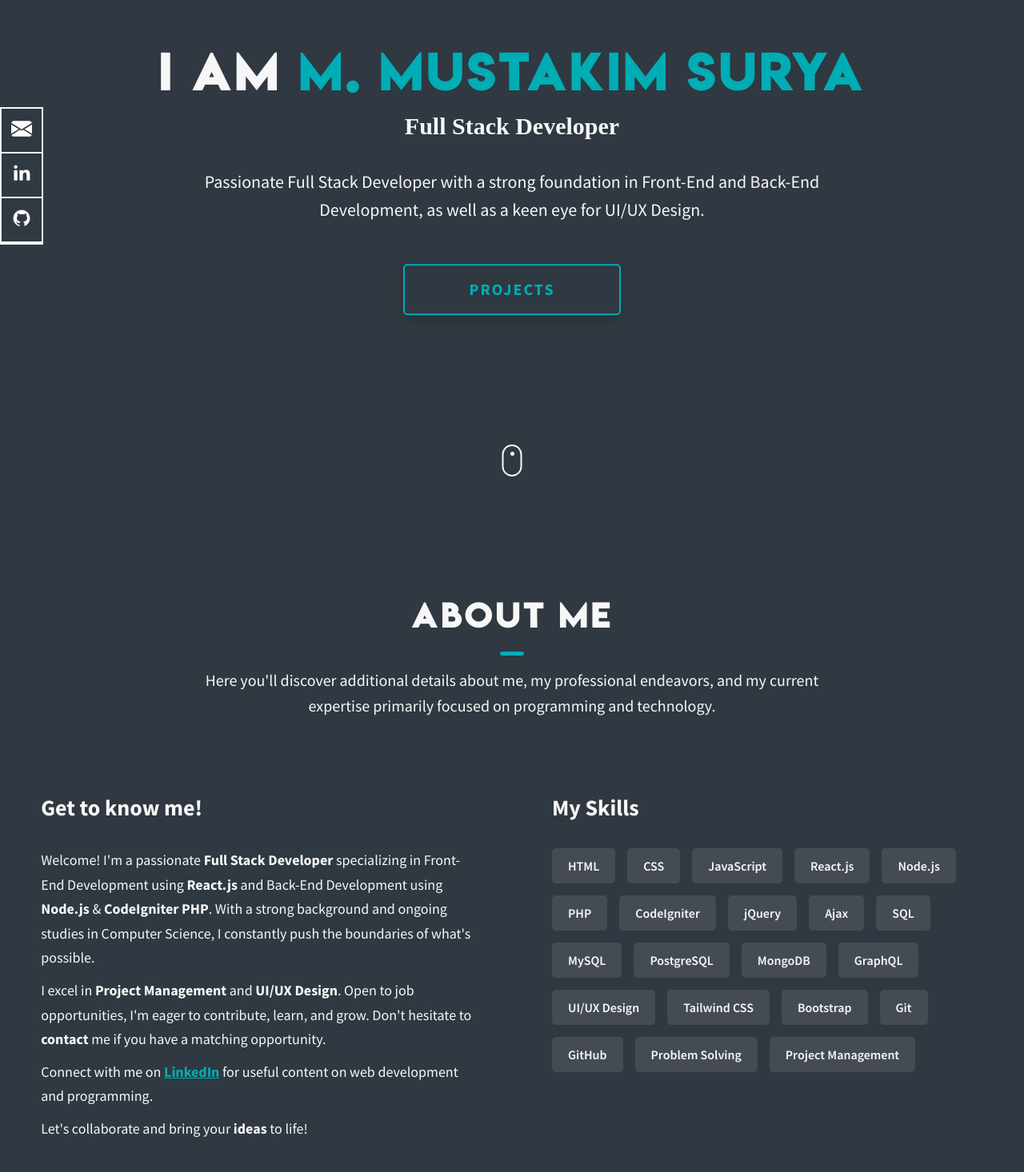
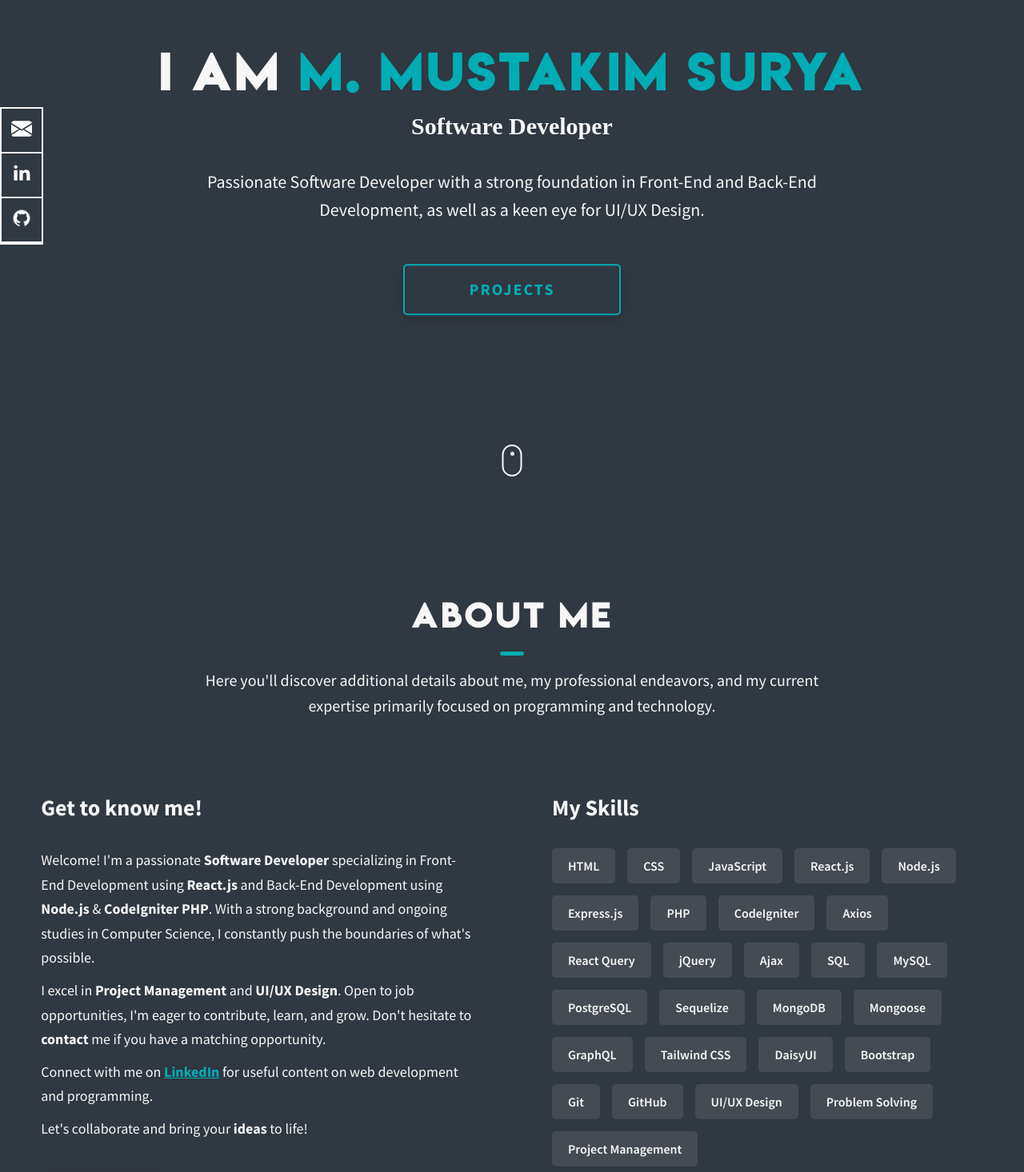
Before and after one commit to takimsry/takimsurya, a React (Create React App) app: page / in a window 1280 px wide. Shown: the part 180-1646 px from the top of the page at 80% size. Built offline with nearby package versions, Linux system fonts and the light colour scheme; a web font is replaced by a local one.

Commit message:
tagline and skills changed

```diff
--- a/src/components/Dashboard/About.jsx
+++ b/src/components/Dashboard/About.jsx
@@ -15,7 +15,7 @@ const About = () => {
             <h3 className="about__content-title">Get to know me!</h3>
             <div className="about__content-details">
               <p className="about__content-details-para">
-                Welcome! I'm a passionate <strong>Full Stack Developer</strong> specializing in Front-End Development using <strong>React.js</strong> and Back-End Development using <strong>Node.js</strong> & <strong>CodeIgniter PHP</strong>. With a strong background and ongoing studies in Computer Science, I constantly push the boundaries of what's possible.
+                Welcome! I'm a passionate <strong>Software Developer</strong> specializing in Front-End Development using <strong>React.js</strong> and Back-End Development using <strong>Node.js</strong> & <strong>CodeIgniter PHP</strong>. With a strong background and ongoing studies in Computer Science, I constantly push the boundaries of what's possible.
               </p>
               <p className="about__content-details-para">
                 I excel in <strong>Project Management</strong> and <strong>UI/UX Design</strong>. Open to job opportunities, I'm eager to contribute, learn, and grow. Don't hesitate to <strong>contact</strong> me if you have a matching opportunity.
@@ -39,20 +39,26 @@ const About = () => {
               <div className="skills__skill">JavaScript</div>
               <div className="skills__skill">React.js</div>
               <div className="skills__skill">Node.js</div>
+              <div className="skills__skill">Express.js</div>
               <div className="skills__skill">PHP</div>
               <div className="skills__skill">CodeIgniter</div>
+              <div className="skills__skill">Axios</div>
+              <div className="skills__skill">React Query</div>
               <div className="skills__skill">jQuery</div>
               <div className="skills__skill">Ajax</div>
               <div className="skills__skill">SQL</div>
               <div className="skills__skill">MySQL</div>
               <div className="skills__skill">PostgreSQL</div>
+              <div className="skills__skill">Sequelize</div>
               <div className="skills__skill">MongoDB</div>
+              <div className="skills__skill">Mongoose</div>
               <div className="skills__skill">GraphQL</div>
-              <div className="skills__skill">UI/UX Design</div>
               <div className="skills__skill">Tailwind CSS</div>
+              <div className="skills__skill">DaisyUI</div>
               <div className="skills__skill">Bootstrap</div>
               <div className="skills__skill">Git</div>
               <div className="skills__skill">GitHub</div>
+              <div className="skills__skill">UI/UX Design</div>
               <div className="skills__skill">Problem Solving</div>
               <div className="skills__skill">Project Management</div>
             </div>
--- a/src/components/Dashboard/Hero.jsx
+++ b/src/components/Dashboard/Hero.jsx
@@ -8,10 +8,10 @@ const Hero = () => {
     <section className="home-hero" id="hero">
       <div className="home-hero__content">
         <h1 className="heading-primary">I am <span>M. Mustakim Surya</span></h1>
-        <h2 className="heading-secondary">Full Stack Developer</h2>
+        <h2 className="heading-secondary">Software Developer</h2>
         <div className="home-hero__info">
           <p className="text-primary">
-            Passionate Full Stack Developer with a strong foundation in Front-End and Back-End Development, as well as a keen eye for UI/UX Design.
+            Passionate Software Developer with a strong foundation in Front-End and Back-End Development, as well as a keen eye for UI/UX Design.
           </p>
         </div>
         <div className="home-hero__cta">
--- a/src/components/Footer.jsx
+++ b/src/components/Footer.jsx
@@ -40,7 +40,7 @@ const Footer = () => {
           <div className="main-footer__row main-footer__row-2">
             <h4 className="heading heading-sm text-lt">M. Mustakim Surya</h4>
             <p className="main-footer__short-desc">
-              Passionate Full Stack Developer with a strong foundation in Front-End and Back-End Development, as well as a keen eye for UI/UX Design.
+              Passionate Software Developer with a strong foundation in Front-End and Back-End Development, as well as a keen eye for UI/UX Design.
             </p>
           </div>
         </div>
```
